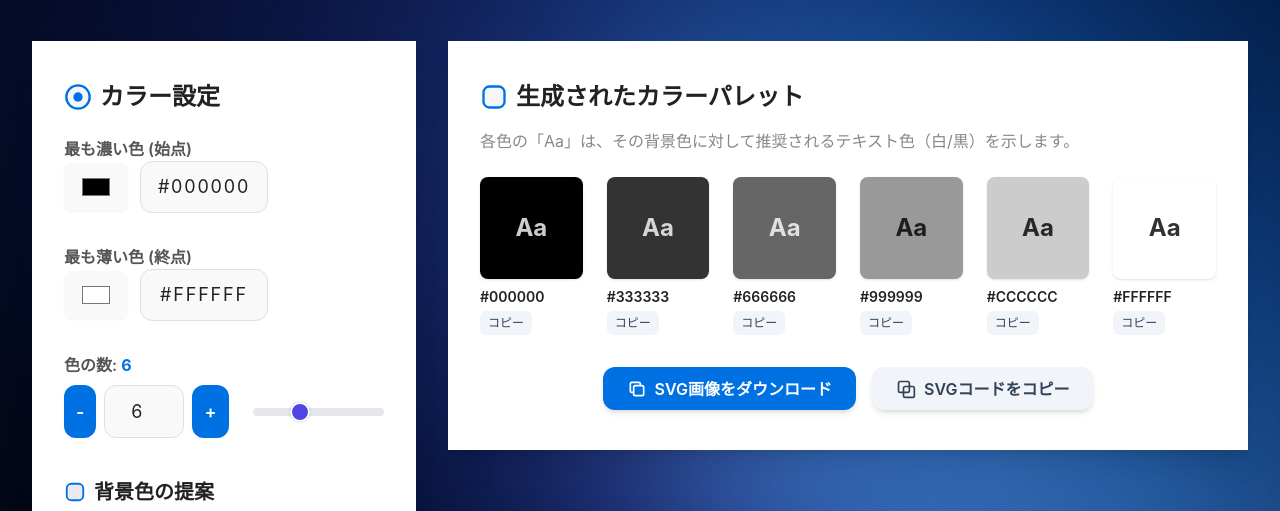
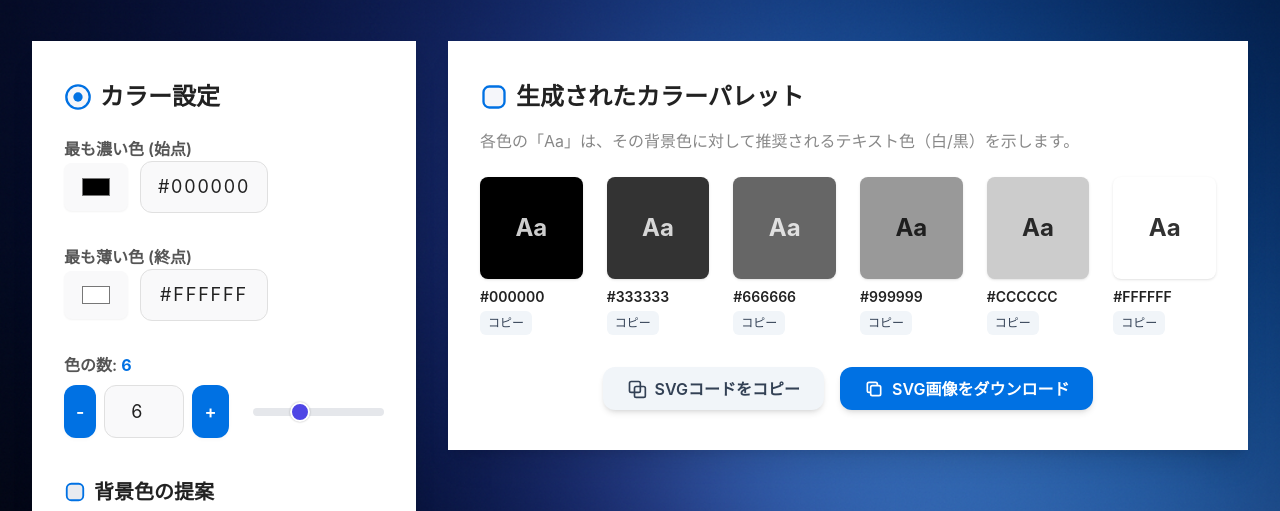
Before and after one commit to SAKASAKAmax/Color-Palette-app, a plain HTML site: page index.html in a window 1280 px wide. Shown: the part 227-738 px from the top of the page. Drawn offline with nearby package versions, Linux system fonts and the light colour scheme; a small style sheet from the web is missing.

Commit message:
ボタンの配置を逆にして、SVG画像ダウンロード機能のレイアウトを改善

```diff
--- a/index.html
+++ b/index.html
@@ -605,7 +605,7 @@
                     <div id="palette" class="grid grid-cols-2 sm:grid-cols-3 md:grid-cols-4 lg:grid-cols-6 gap-4 sm:gap-6">
                         <!-- カラーチップがここに動的に追加されます -->
                     </div>
-                    <div class="mt-8 flex flex-col sm:flex-row justify-center items-center gap-4">
+                    <div class="mt-8 flex flex-col sm:flex-row-reverse justify-center items-center gap-4">
                         <button id="exportSvgButton" class="ps-btn flex items-center justify-center gap-2 shadow-md">
                             <svg xmlns="http://www.w3.org/2000/svg" class="h-5 w-5" fill="none" viewBox="0 0 24 24" stroke="currentColor" stroke-width="2"><path stroke-linecap="round" stroke-linejoin="round" d="M8 16H6a2 2 0 01-2-2V6a2 2 0 012-2h8a2 2 0 012 2v2m-6 12h8a2 2 0 002-2v-8a2 2 0 00-2-2h-8a2 2 0 00-2 2v8a2 2 0 002 2z" /></svg>
                             SVG画像をダウンロード
```
